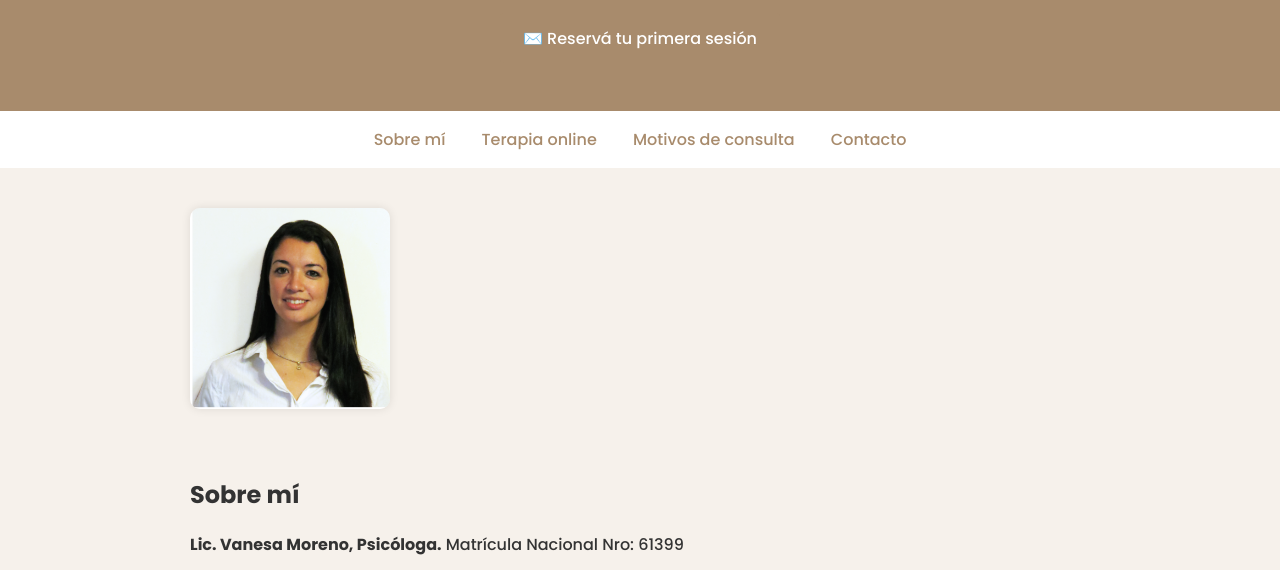
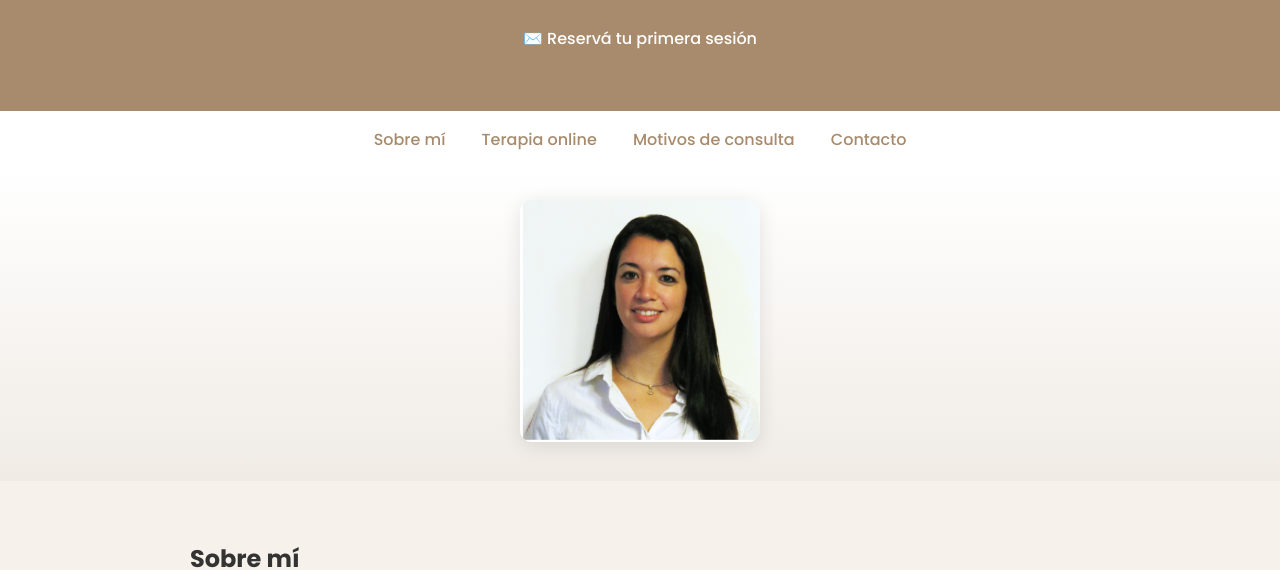
Before and after one commit to vanesa-a-moreno/vanesa-web, a plain HTML site: page index.html in a window 1280 px wide. Shown: the part 167-737 px from the top of the page. Drawn offline with Linux system fonts and the light colour scheme.

Commit message:
Update index.html

```diff
--- a/index.html
+++ b/index.html
@@ -2,8 +2,8 @@
 <!DOCTYPE html>
 <html lang="es">
 <head>
-  <meta charset="UTF-8">
-  <meta name="viewport" content="width=device-width, initial-scale=1.0">
+  <meta charset="UTF-8" />
+  <meta name="viewport" content="width=device-width, initial-scale=1.0"/>
   <title>Lic. Vanesa Moreno - Psicóloga Online</title>
   <link href="https://fonts.googleapis.com/css2?family=Poppins:wght@300;500;700&display=swap" rel="stylesheet">
   <style>
@@ -45,11 +45,16 @@
       border-radius: 5px;
       font-weight: 500;
     }
+    .foto-section {
+      background: linear-gradient(180deg, #ffffff 0%, #f0ebe5 100%);
+      padding: 2rem 0;
+      text-align: center;
+    }
     .foto {
-      width: 200px;
-      border-radius: 10px;
-      box-shadow: 0 0 10px rgba(0,0,0,0.1);
-      margin-bottom: 1rem;
+      width: 240px;
+      max-width: 90%;
+      border-radius: 12px;
+      box-shadow: 0 4px 20px rgba(0, 0, 0, 0.1);
     }
     footer {
       text-align: center;
@@ -73,14 +78,15 @@
     <a href="#contacto">Contacto</a>
   </nav>
 
-  <section id="sobre-mi" style="display: flex; flex-wrap: wrap; gap: 2rem; align-items: center;">
-    <img src="Foto4x4.png" alt="Lic. Vanesa Moreno" class="foto">
-    <div>
-      <h2>Sobre mí</h2>
-      <p><strong>Lic. Vanesa Moreno, Psicóloga.</strong> Matrícula Nacional Nro: 61399</p>
-      <p>Soy psicóloga egresada de la Universidad de Buenos Aires, con más de una década de experiencia clínica y comunitaria. Coordiné equipos de acompañamientos terapéuticos en instituciones y fundé el equipo interdisciplinario <strong>Caminos</strong>, orientado a la atención de niños y jóvenes con discapacidad.</p>
-      <p>Me especialicé en <strong>Terapia Cognitivo Conductual</strong>, adaptando el proceso a cada persona según sus necesidades, historia y objetivos. Actualmente brindo atención psicológica online a personas que viven en el exterior y buscan un espacio terapéutico en su lengua materna, con cercanía y mirada profesional.</p>
-    </div>
+  <div class="foto-section">
+    <img src="fotoweb.png" alt="Lic. Vanesa Moreno" class="foto" />
+  </div>
+
+  <section id="sobre-mi">
+    <h2>Sobre mí</h2>
+    <p><strong>Lic. Vanesa Moreno, Psicóloga.</strong> Matrícula Nacional Nro: 61399</p>
+    <p>Soy psicóloga egresada de la Universidad de Buenos Aires, con más de una década de experiencia clínica y comunitaria. Coordiné equipos de acompañamientos terapéuticos en instituciones y fundé el equipo interdisciplinario <strong>Caminos</strong>, orientado a la atención de niños y jóvenes con discapacidad.</p>
+    <p>Me especialicé en <strong>Terapia Cognitivo Conductual</strong>, adaptando el proceso a cada persona según sus necesidades, historia y objetivos. Actualmente brindo atención psicológica online a personas que viven en el exterior y buscan un espacio terapéutico en su lengua materna, con cercanía y mirada profesional.</p>
   </section>
 
   <section id="terapia-online">
```
